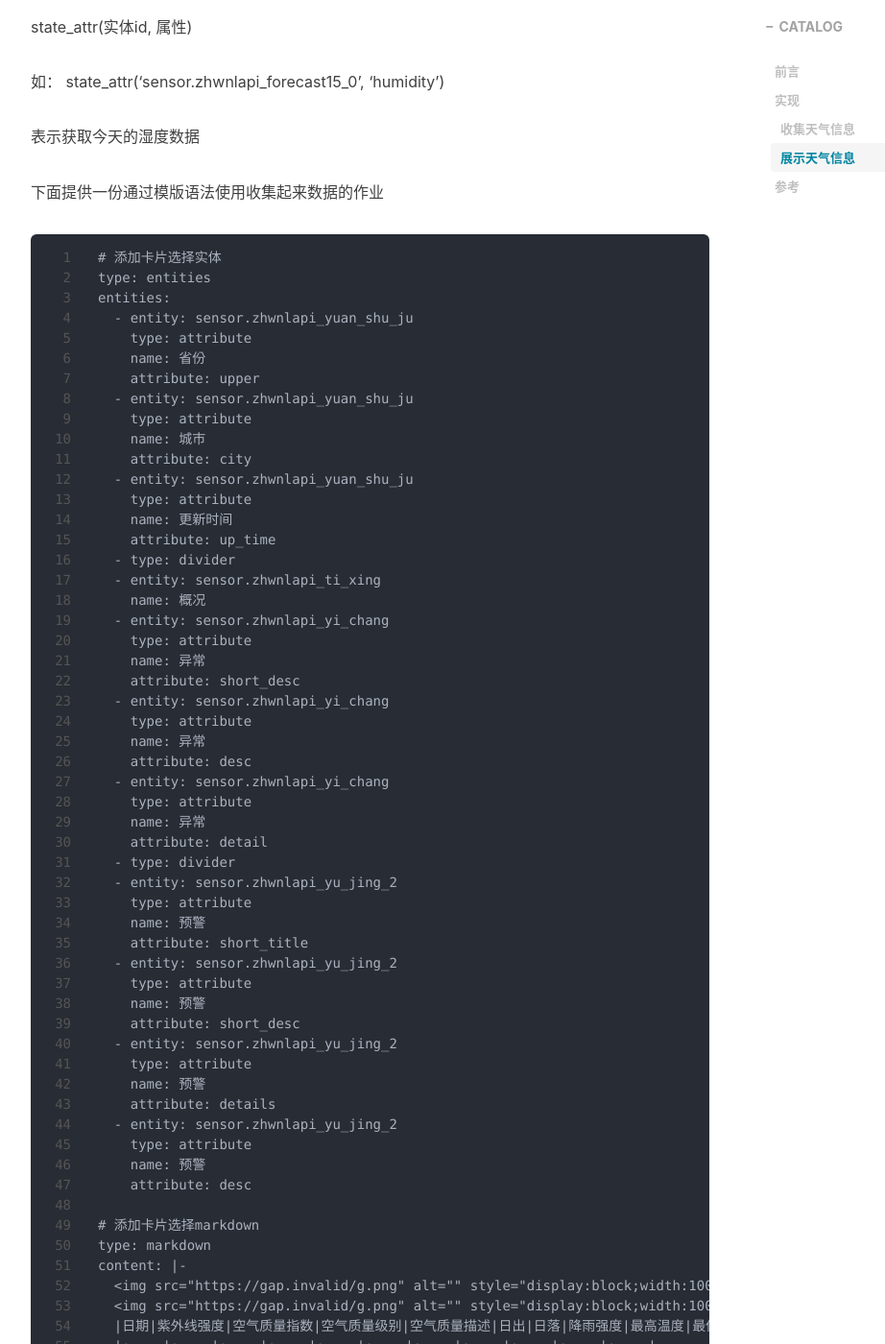
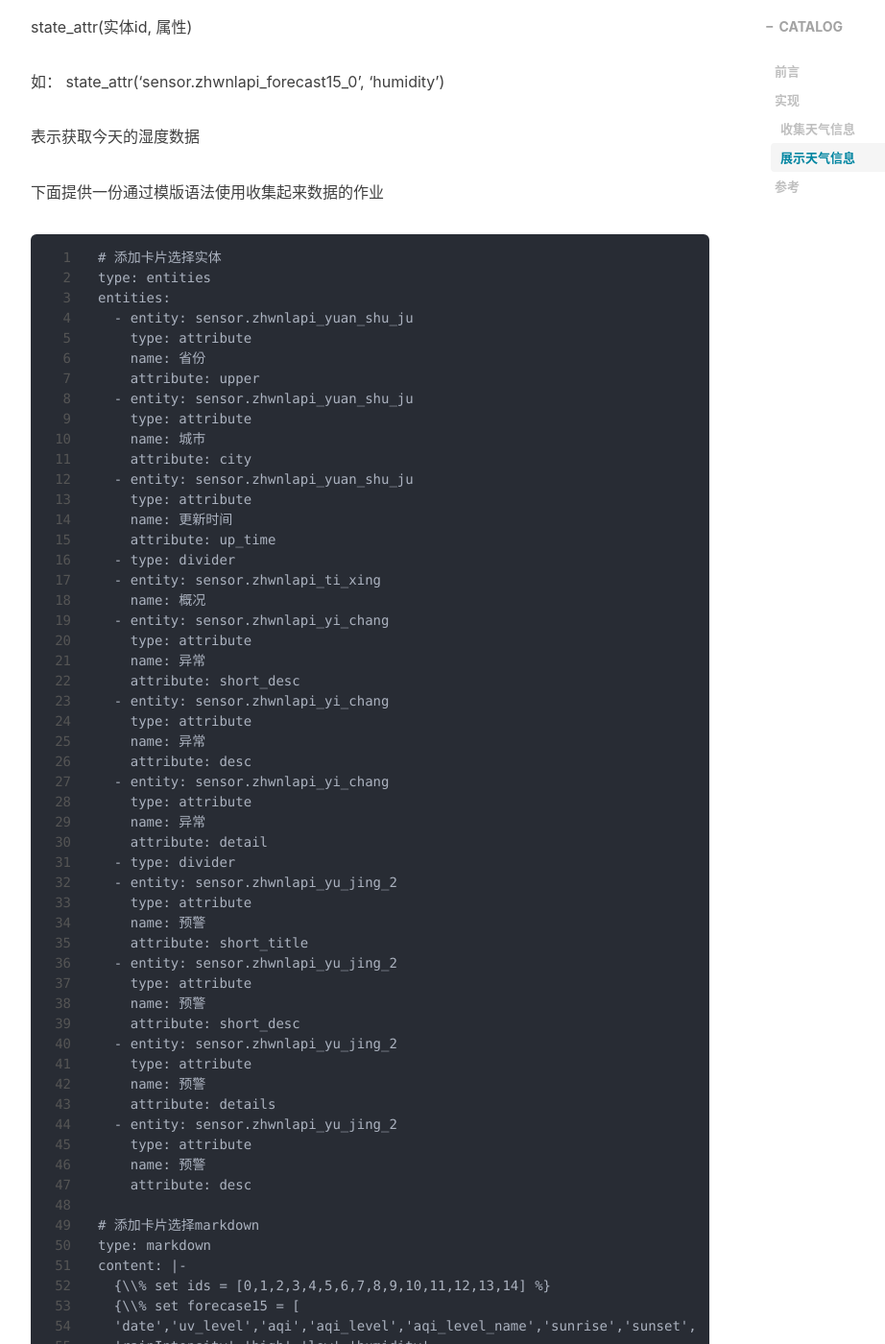
Before and after one commit to chaoxiaodi/chaoxiaodi.github.io, a Jekyll site: the page built from _posts/2023-06-24-zheteng-homeassistant-0x03.md, in a window 1280 px wide and 1400 px high, scrolled down 16458 px. Shown: the whole window at 96% size, without its empty margins (233-1155 px from the left). Built offline with Jekyll 4.4.1, drawn with Linux system fonts in a browser that asks for light colours; nearby versions of some CDN libraries; comment, search, counter and statistics services are not loaded; some of the changed text lies outside the part shown.

Commit message:
update zheteng 03

```diff
--- a/_posts/2023-06-24-zheteng-homeassistant-0x03.md
+++ b/_posts/2023-06-24-zheteng-homeassistant-0x03.md
@@ -776,29 +776,29 @@ state_attr(实体id, 属性)
     # 添加卡片选择markdown
     type: markdown
     content: |-
-      {% set ids = [0,1,2,3,4,5,6,7,8,9,10,11,12,13,14] %}
-      {% set forecase15 = [
+      {\\% set ids = [0,1,2,3,4,5,6,7,8,9,10,11,12,13,14] %}
+      {\\% set forecase15 = [
       'date','uv_level','aqi','aqi_level','aqi_level_name','sunrise','sunset',
       'rainIntensity','high','low','humidity'
       ] %}
       |日期|紫外线强度|空气质量指数|空气质量级别|空气质量描述|日出|日落|降雨强度|最高温度|最低温度|湿度|
       |:----|:----|:----|:----|:----|:----|:----|:----|:----|:----|:----|
-      {% for id in ids %}
-        {% set sid = 'sensor.zhwnlapi_forecast15_' ~ id %}
-        {%- for attr in forecase15 -%}
+      {\\% for id in ids %}
+        {\\% set sid = 'sensor.zhwnlapi_forecast15_' ~ id %}
+        {\\%- for attr in forecase15 -%}
       |{{ state_attr(sid, attr) }}
-        {%- endfor -%}
+        {\\%- endfor -%}
       |
-      {% endfor %}
+      {\\% endfor %}
     title: 15日天气预报
 
 
     type: markdown
     content: >-
-      {% set ids = [0,1,2,3,4,5,6,7,8,9,10,11,12,13,14,15,16,17,18,19,20,21,22,23]
+      {\\% set ids = [0,1,2,3,4,5,6,7,8,9,10,11,12,13,14,15,16,17,18,19,20,21,22,23]
       %}
 
-      {% set hourfc = [
+      {\\% set hourfc = [
 
       'time','wthr','aqi','aqi_level','aqi_level_name','type_desc','wd', 'wp',
       'shidu'
@@ -809,13 +809,13 @@ state_attr(实体id, 属性)
 
       |---|---|---|---|---|---|---|---|---|
 
-      {%- for id in ids %}
-        {% set sid = 'sensor.zhwnlapi_hourfc_' ~ id %}
+      {\\%- for id in ids %}
+        {\\% set sid = 'sensor.zhwnlapi_hourfc_' ~ id %}
       |
-        {%- for attr in hourfc -%}
+        {\\%- for attr in hourfc -%}
       {{ state_attr(sid, attr) }}|
-        {%- endfor -%}
-      {% endfor%}
+        {\\%- endfor -%}
+      {\\% endfor%}
     title: 24小时天气预报
 
 通过实体的card推荐接入一些独立的信息
```
